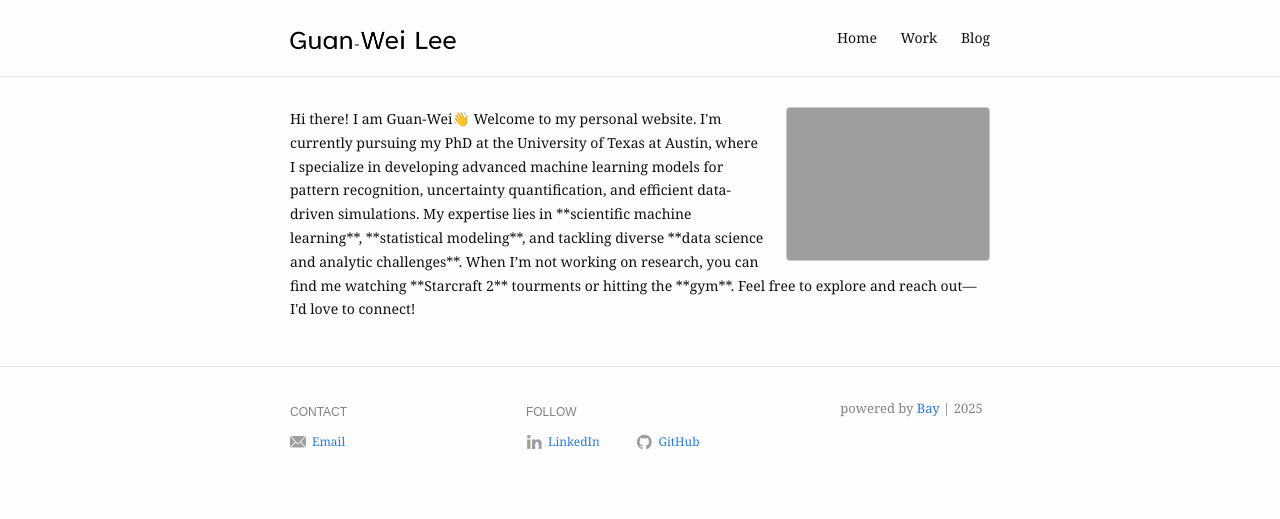
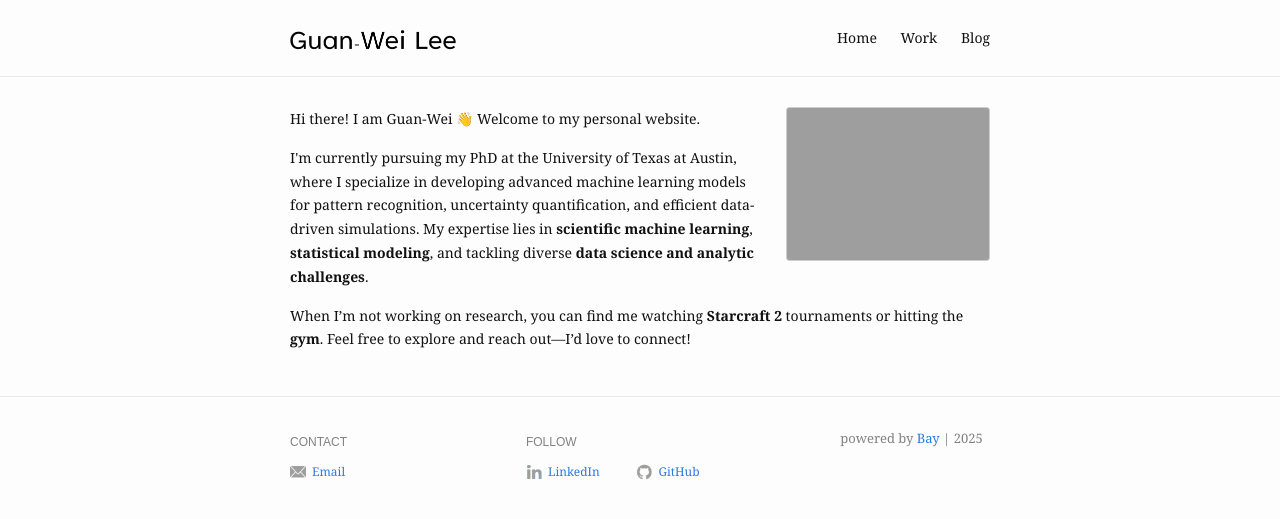
Before and after one commit to gwlee88004/gwlee88004.github.io, a Jekyll site: the page built from index.md, in a window 1280 px wide. Shown: the top 519 px of the page. Built offline with Jekyll 4.4.1, drawn with Linux system fonts in a browser that asks for light colours.

Commit message:
Update home page intro

```diff
--- a/index.md
+++ b/index.md
@@ -4,12 +4,12 @@ profile_picture:
   src: /assets/img/profile-pic.jpg
   alt: website picture
 ---
+<p>Hi there! I am Guan-Wei 👋 Welcome to my personal website.</p>
 
 <p>
-Hi there! I am Guan-Wei👋 Welcome to my personal website.
+I'm currently pursuing my PhD at the University of Texas at Austin, where I specialize in developing advanced machine learning models for pattern recognition, uncertainty quantification, and efficient data-driven simulations. My expertise lies in <strong>scientific machine learning</strong>, <strong>statistical modeling</strong>, and tackling diverse <strong>data science and analytic challenges</strong>.
+</p>
 
-I'm currently pursuing my PhD at the University of Texas at Austin, where I specialize in developing advanced machine learning models for pattern recognition, uncertainty quantification, and efficient data-driven simulations. My expertise lies in **scientific machine learning**, **statistical modeling**, and tackling diverse **data science and analytic challenges**.
-
-When I’m not working on research, you can find me watching **Starcraft 2** tourments or hitting the **gym**. Feel free to explore and reach out—I'd love to connect!
-
+<p>
+When I’m not working on research, you can find me watching <strong>Starcraft 2</strong> tournaments or hitting the <strong>gym</strong>. Feel free to explore and reach out—I’d love to connect!
 </p>
```
